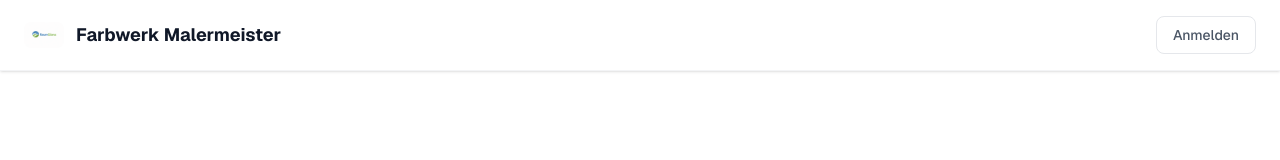
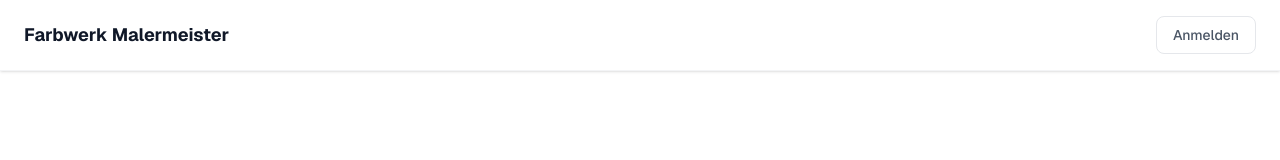
Before and after one commit to leowerner923/angebotssystem, a Next.js app: page / in a window 1280 px wide. Shown: the top 160 px of the page. Built offline with nearby package versions, Linux system fonts and the light colour scheme.

Commit message:
maler demo: rheinglanz logo durch schriftzug ersetzt

```diff
--- a/app/page.tsx
+++ b/app/page.tsx
@@ -1,7 +1,6 @@
 'use client'
 
 import Link from 'next/link'
-import Image from 'next/image'
 import { useState } from 'react'
 import { COMPANY_CONFIG } from '@/lib/company-config'
 
@@ -89,10 +88,7 @@ export default function HomePage() {
 
       {/* Header */}
       <header className="flex items-center justify-between border-b border-gray-100 bg-white px-6 py-4 shadow-sm">
-        <div className="flex items-center gap-3">
-          <Image src="/logo.png" alt="Logo" width={40} height={40} className="rounded-lg" />
-          <span className="text-lg font-bold text-gray-900">{COMPANY_CONFIG.name}</span>
-        </div>
+        <span className="text-lg font-bold text-gray-900">{COMPANY_CONFIG.name}</span>
         <Link
           href="/dashboard"
           className="rounded-lg border border-gray-200 px-4 py-2 text-sm font-medium text-gray-600 transition-colors hover:bg-gray-50 hover:text-gray-900"
--- a/modules/dashboard/components/DashboardLayout.tsx
+++ b/modules/dashboard/components/DashboardLayout.tsx
@@ -2,7 +2,6 @@
 
 import { useEffect, useState } from 'react'
 import Link from 'next/link'
-import Image from 'next/image'
 import { usePathname, useRouter } from 'next/navigation'
 import { COMPANY_CONFIG } from '@/lib/company-config'
 import { supabase } from '@/lib/supabaseClient'
@@ -67,15 +66,11 @@ export default function DashboardLayout({ children }: { children: React.ReactNod
     <div className="flex min-h-screen bg-gray-50">
       <aside className="w-64 bg-slate-900 text-white flex flex-col">
 
-        {/* LOGO */}
-        <div className="flex flex-col items-center gap-2 px-5 py-6 border-b border-white/10">
-          <Image
-            src="/logo.png"
-            alt="Logo"
-            width={80}
-            height={80}
-            className="rounded-xl"
-          />
+        {/* LOGO / SCHRIFTZUG */}
+        <div className="flex flex-col items-center gap-1 px-5 py-6 border-b border-white/10">
+          <span className="text-lg font-bold text-white text-center leading-tight">
+            {COMPANY_CONFIG.name}
+          </span>
           <span className="text-xs text-slate-400 text-center">{COMPANY_CONFIG.location}</span>
         </div>
 
@@ -102,7 +97,7 @@ export default function DashboardLayout({ children }: { children: React.ReactNod
 
         {/* FOOTER */}
         <div className="px-5 py-4 border-t border-white/10">
-          <p className="text-xs text-slate-500 text-center">{COMPANY_CONFIG.name}</p>
+          <p className="text-xs text-slate-500 text-center">Angebotssystem</p>
         </div>
 
       </aside>
```
